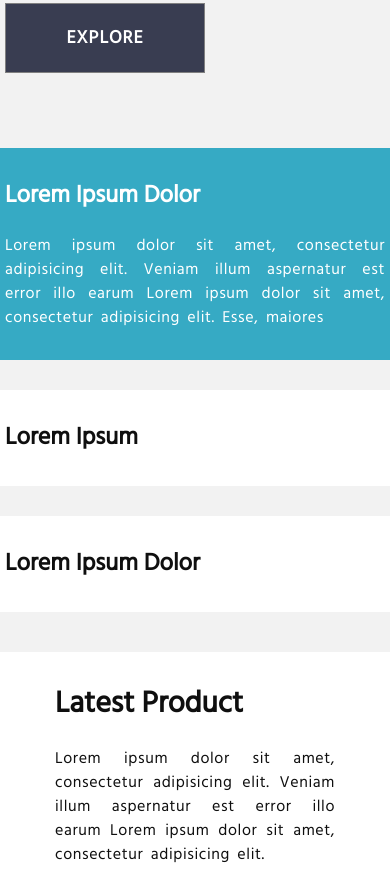
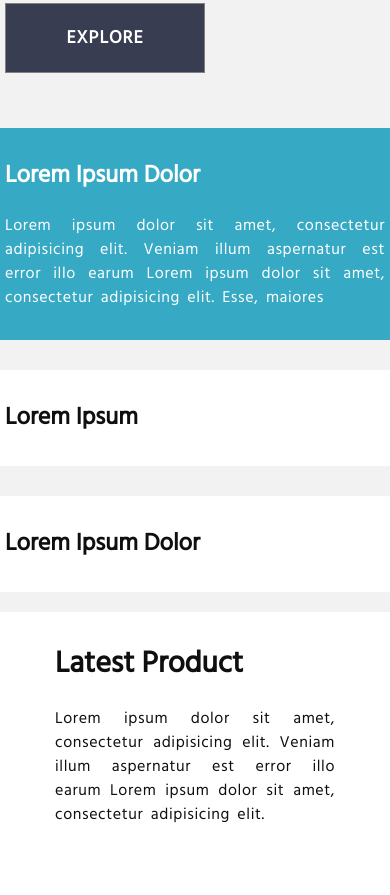
Before and after one commit to OnlyASP/OnlyASP.github.io, a plain HTML site: page index.html in a window 390 px wide. Shown: the part 2618-3513 px from the top of the page. Drawn offline with Linux system fonts and the light colour scheme.

Commit message:
Update media.css

```diff
--- a/media.css
+++ b/media.css
@@ -221,8 +221,13 @@
 	.g1 {
 		grid-column: 1/2;
 	}
+
 	.gallery__img {
 		min-height: 250px;
+	}
+
+	.selectUs{
+		padding: 0;
 	}
 }
 
```
Lines whose indentation alone changed are shown as unchanged.
